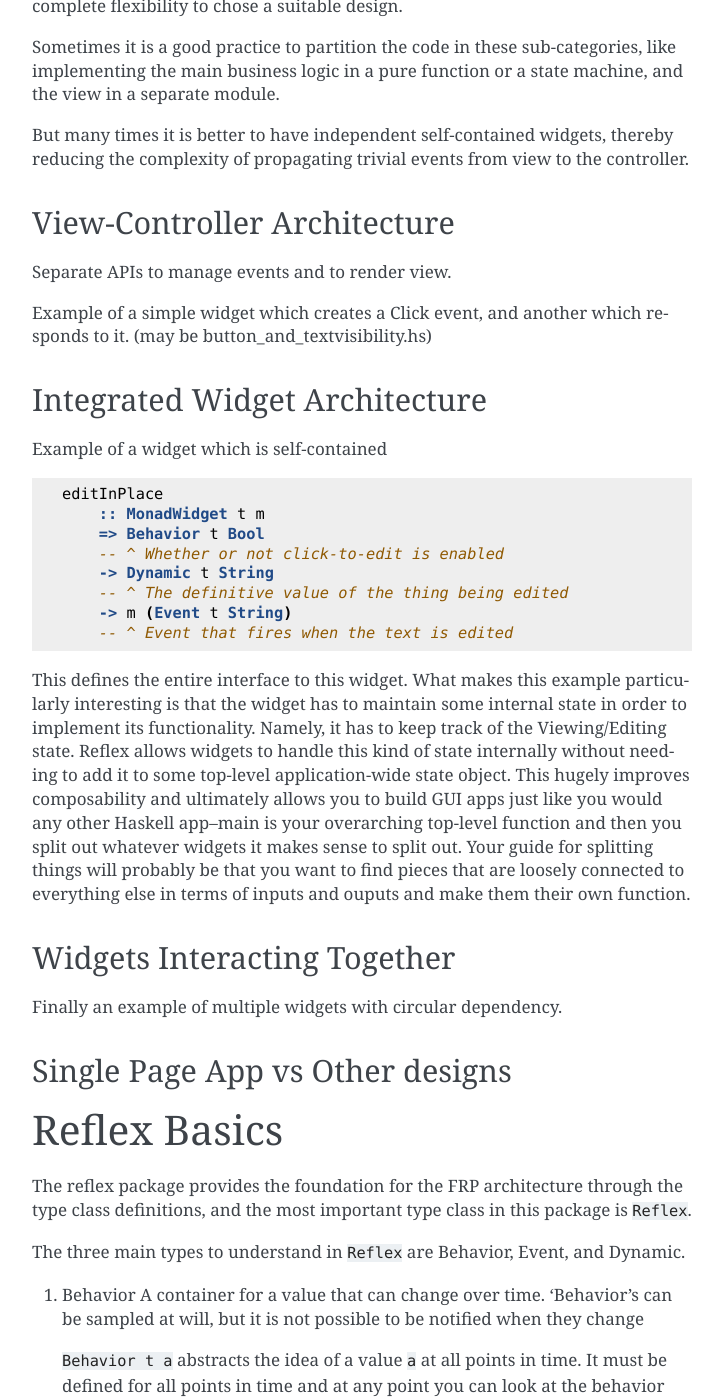
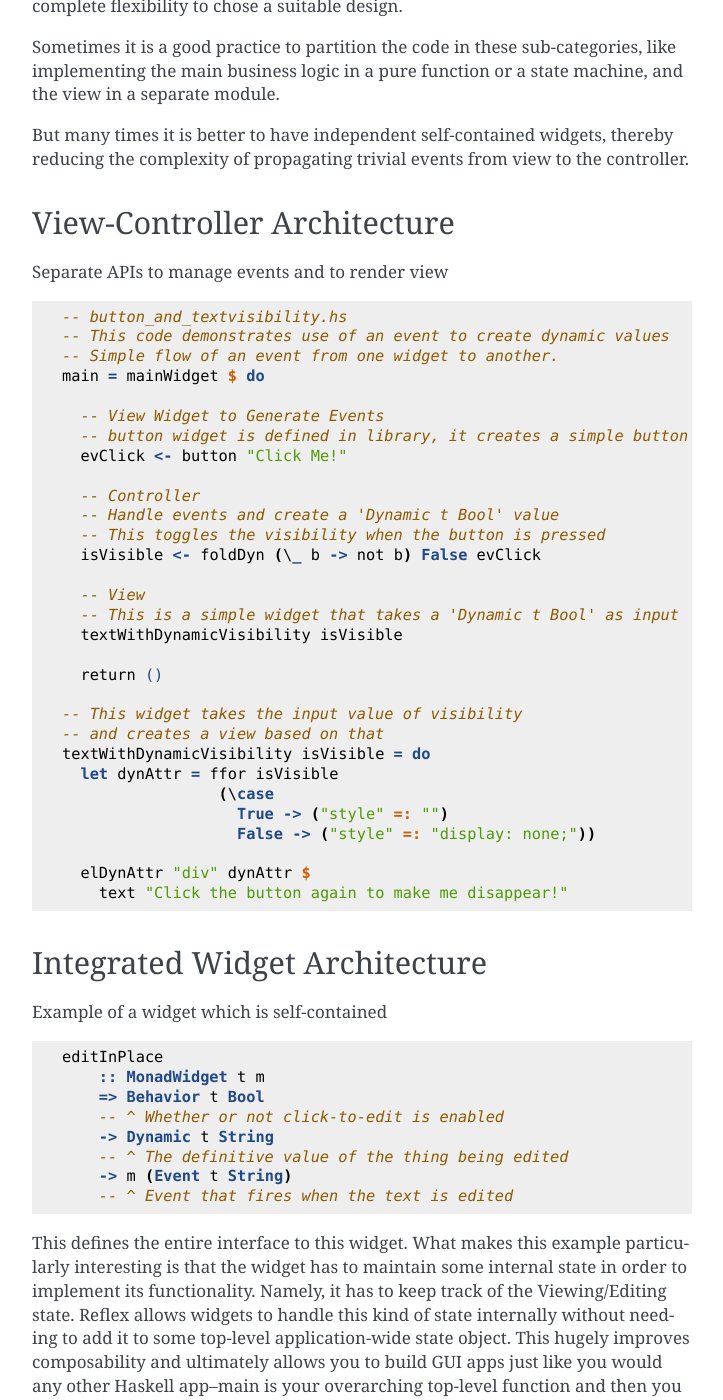
Before and after one commit to reflex-frp/reflex-platform, a Sphinx documentation site: the page built from reflex-frp.org/doc/architecture.rst, in a window 1280 px wide and 1400 px high, scrolled down 590 px. Shown: the whole window, without its empty margins (388-1111 px from the left). Built offline with Sphinx 7.4.7, drawn with Linux system fonts in a browser that asks for light colours; some of the changed text lies outside the part shown.

Commit message:
Add an example

```diff
--- a/reflex-frp.org/doc/architecture.rst
+++ b/reflex-frp.org/doc/architecture.rst
@@ -32,10 +32,38 @@ controller.
 View-Controller Architecture
 ~~~~~~~~~~~~~~~~~~~~~~~~~~~~
 
-Separate APIs to manage events and to render view.
+Separate APIs to manage events and to render view ::
 
-Example of a simple widget which creates a Click event, and another which
-responds to it. (may be button_and_textvisibility.hs)
+  -- button_and_textvisibility.hs
+  -- This code demonstrates use of an event to create dynamic values
+  -- Simple flow of an event from one widget to another.
+  main = mainWidget $ do
+
+    -- View Widget to Generate Events
+    -- button widget is defined in library, it creates a simple button
+    evClick <- button "Click Me!"
+
+    -- Controller
+    -- Handle events and create a 'Dynamic t Bool' value
+    -- This toggles the visibility when the button is pressed
+    isVisible <- foldDyn (\_ b -> not b) False evClick
+
+    -- View
+    -- This is a simple widget that takes a 'Dynamic t Bool' as input
+    textWithDynamicVisibility isVisible
+
+    return ()
+
+  -- This widget takes the input value of visibility
+  -- and creates a view based on that
+  textWithDynamicVisibility isVisible = do
+    let dynAttr = ffor isVisible
+                   (\case
+                     True -> ("style" =: "")
+                     False -> ("style" =: "display: none;"))
+
+    elDynAttr "div" dynAttr $
+      text "Click the button again to make me disappear!"
 
 
 Integrated Widget Architecture
@@ -68,9 +96,13 @@ Widgets Interacting Together
 
 Finally an example of multiple widgets with circular dependency.
 
+
 Single Page App vs Other designs
 ~~~~~~~~~~~~~~~~~~~~~~~~~~~~~~~~
 
+Reflex is suitable primarily for single-page apps.
+
+.. todo:: Add strategies to build non-single-page apps.
 
 
 Reflex Basics
```
